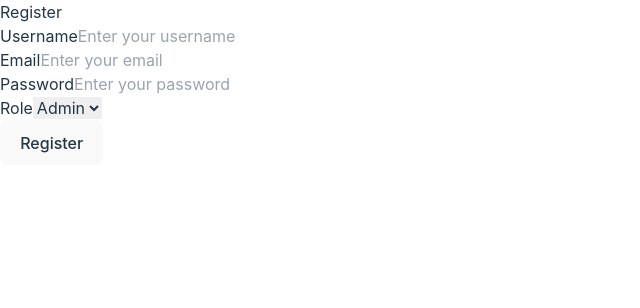
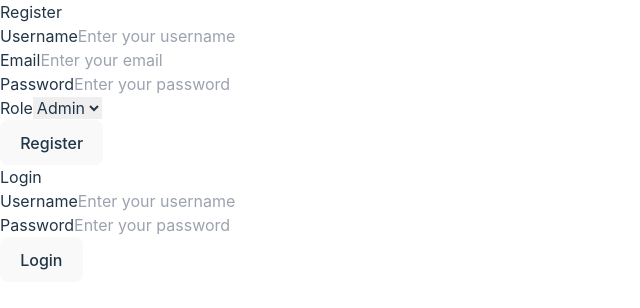
Before and after one commit to Rupinder-17/chatApp-React, a React (Vite) app in the folder chat/: page / in a window 1280 px wide. Shown: the top 308 px of the page, without its empty margins (0-640 px from the left). Built offline with nearby package versions, Linux system fonts and the light colour scheme.

Commit message:
implement login functionality with controlled inputs and API integration

```diff
--- a/chat/src/Hooks/useLogin.js
+++ b/chat/src/Hooks/useLogin.js
@@ -1,8 +1,8 @@
-import React, { useState } from "react";
+import { useState } from "react";
 
 export const useLogin = () => {
   const [userLogin, setuserLogin] = useState();
-  const loginApi = async () => {
+  const userLoginApi = async (values) => {
     try {
       const resposne = await fetch(
         "https://api.freeapi.app/api/v1/users/login",
@@ -12,7 +12,10 @@ export const useLogin = () => {
             accept: "application/json",
             "content-type": "application/json",
           },
-          body: '{"password":"test@123","username":"doejohn"}',
+          body: JSON.stringify({
+            username: values.username,
+            password: values.password,
+          }),
         }
       );
       const data = await resposne.json();
@@ -21,4 +24,5 @@ export const useLogin = () => {
       console.log(e);
     }
   };
+  return [userLogin, userLoginApi];
 };
--- a/chat/src/components/Login.jsx
+++ b/chat/src/components/Login.jsx
@@ -1,12 +1,23 @@
 import React, { useState } from "react";
+import { useLogin } from "../Hooks/useLogin";
 
 export const Login = () => {
-  const [login, loginApi] = useState();
+  const [login, loginApi] = useState({
+    username: "",
+    password: "",
+  });
+  const [userLogin, userLoginApi] = useLogin();
+  console.log(userLogin);
+
 
   const handleChange = (e) => {
-    alert("Login Success");
+    // alert("Login Success");
     const { name, value } = e.target;
     loginApi({ ...login, [name]: value });
+  };
+  const handleSubmit = (e) => {
+    e.preventDefault();
+    userLoginApi(login);
   };
   return (
     <div className="flex justify-center items-center min-h-screen bg-gray-100">
@@ -26,6 +37,7 @@ export const Login = () => {
               type="text"
               id="username"
               name="username"
+              value={login.username}
               onChange={handleChange}
               className="w-full border border-gray-300 rounded-lg px-4 py-2 text-gray-700 focus:outline-none focus:ring-2 focus:ring-blue-500"
               placeholder="Enter your username"
@@ -43,6 +55,7 @@ export const Login = () => {
               type="password"
               id="password"
               name="password"
+              value={login.password}
               onChange={handleChange}
               className="w-full border border-gray-300 rounded-lg px-4 py-2 text-gray-700 focus:outline-none focus:ring-2 focus:ring-blue-500"
               placeholder="Enter your password"
@@ -53,6 +66,7 @@ export const Login = () => {
             <button
               type="submit"
               className="w-full bg-blue-500 text-white py-2 rounded-lg font-medium hover:bg-blue-600 transition duration-200"
+              onClick={handleSubmit}
             >
               Login
             </button>
--- a/chat/src/main.jsx
+++ b/chat/src/main.jsx
@@ -2,9 +2,11 @@ import { StrictMode } from 'react'
 import { createRoot } from 'react-dom/client'
 import './index.css'
 import { Register } from './components/Register'
+import { Login } from './components/Login'
 
 createRoot(document.getElementById('root')).render(
   <StrictMode>
     <Register/>
+    <Login/>
   </StrictMode>,
 )
```
